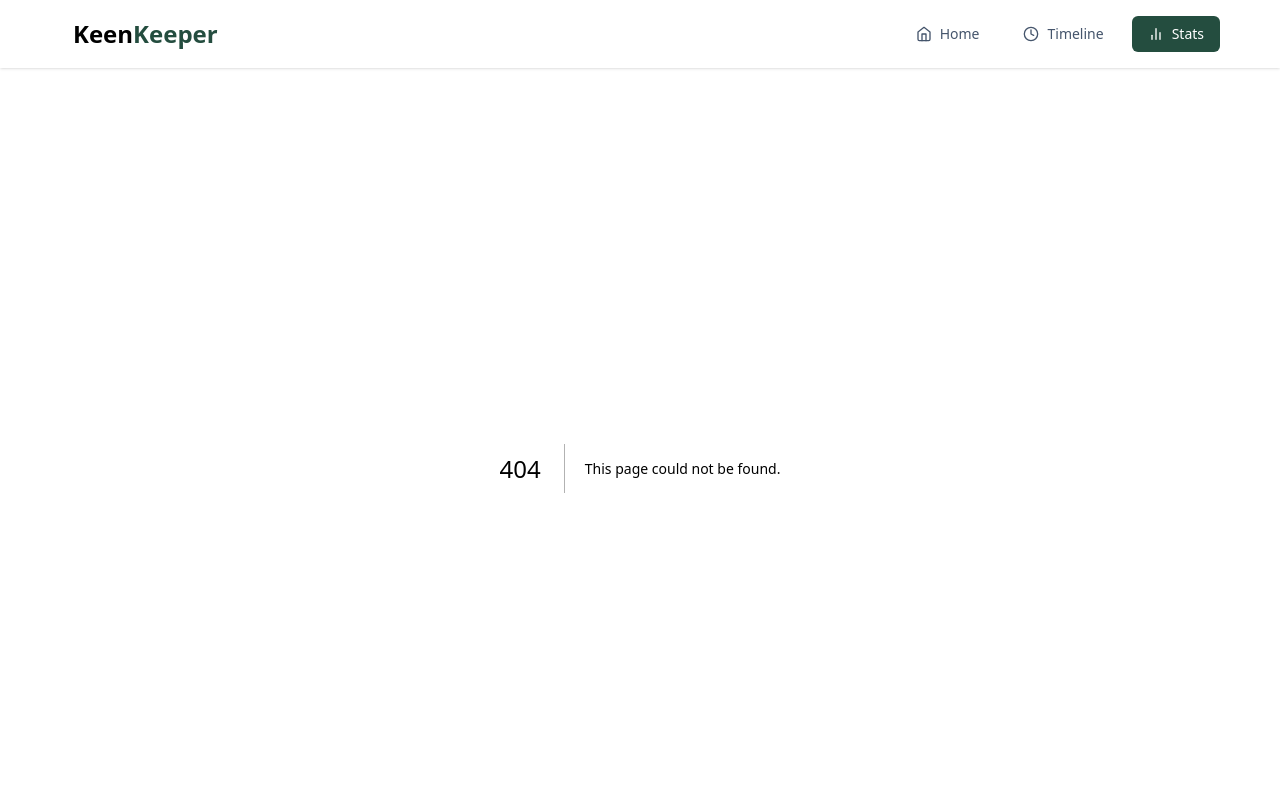
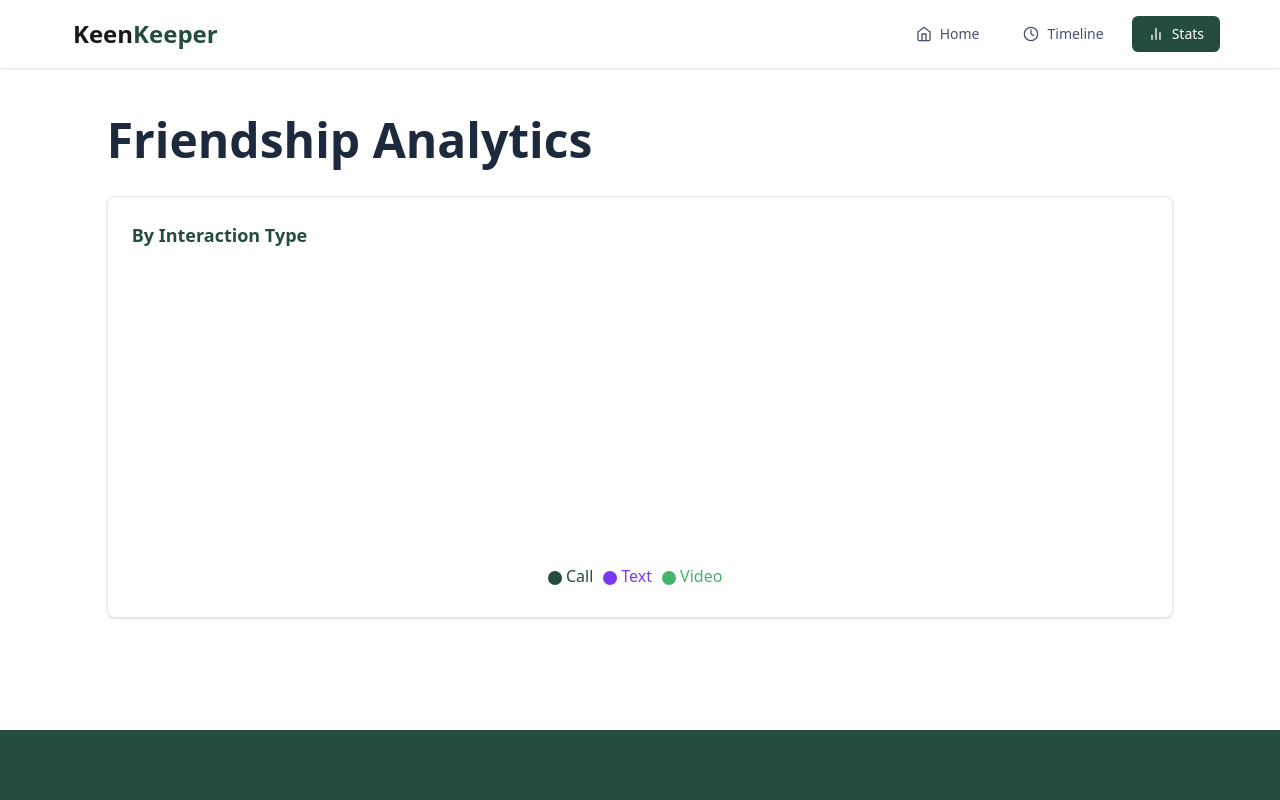
Before and after one commit to nurhossain-webd/Keep-Keen-project-7, a Next.js app: page /stats in a window 1280 px wide. Before the commit this address had no page. Shown: the top 800 px of the page. Built offline with nearby package versions, Linux system fonts and the light colour scheme.

Commit message:
Add InteractionPieChart component and StatsPage; update package.json and layout.js for new dependencies and theme

```diff
--- a/package.json
+++ b/package.json
@@ -13,7 +13,8 @@
     "react": "19.2.4",
     "react-dom": "19.2.4",
     "react-icons": "^5.6.0",
-    "react-toastify": "^11.0.5"
+    "react-toastify": "^11.0.5",
+    "recharts": "^3.8.1"
   },
   "devDependencies": {
     "@tailwindcss/postcss": "^4",
--- /dev/null
+++ b/src/Components/Stats/InteractionPieChart.jsx
@@ -0,0 +1,59 @@
+'use client';
+
+import { TimelineContextProvider } from '@/context/TimelineContext';
+import React, { useContext } from 'react';
+import { PieChart, Pie, Cell, Legend, Tooltip, ResponsiveContainer } from 'recharts';
+
+const InteractionPieChart = () => {
+    const { timeline } = useContext(TimelineContextProvider);
+
+    const call = timeline.filter(item => item.type === 'Call').length;
+    const text = timeline.filter(item => item.type === 'Text').length;
+    const video = timeline.filter(item => item.type === 'Video').length;
+
+    const data = [
+        { name: 'Text', value: text },
+        { name: 'Call', value: call },
+        { name: 'Video', value: video },
+    ];
+
+    const COLORS = ['#7C3AED', '#244D3F', '#45B36B'];
+
+    return (
+        <div className="rounded-lg border border-slate-200 bg-white p-6 shadow-sm">
+            <h3 className="text-lg font-semibold text-[#244D3F]">
+                By Interaction Type
+            </h3>
+
+            <div className="mt-6 h-[320px] w-full">
+                <ResponsiveContainer width="100%" height="100%">
+                    <PieChart>
+                        <Pie
+                            data={data}
+                            dataKey="value"
+                            nameKey="name"
+                            cx="50%"
+                            cy="45%"
+                            innerRadius={55}
+                            outerRadius={85}
+                            paddingAngle={6}
+                        >
+                            {data.map((entry, index) => (
+                                <Cell key={`cell-${index}`} fill={COLORS[index]} />
+                            ))}
+                        </Pie>
+
+                        <Tooltip />
+                        <Legend
+                            verticalAlign="bottom"
+                            align="center"
+                            iconType="circle"
+                        />
+                    </PieChart>
+                </ResponsiveContainer>
+            </div>
+        </div>
+    );
+};
+
+export default InteractionPieChart;
--- a/src/app/layout.js
+++ b/src/app/layout.js
@@ -25,6 +25,7 @@ export default function RootLayout({ children }) {
   return (
     <html
       lang="en"
+      data-theme="light"
       className={`${geistSans.variable} ${geistMono.variable} h-full antialiased`}
     >
       <body className="min-h-full flex flex-col">
--- /dev/null
+++ b/src/app/stats/page.jsx
@@ -0,0 +1,16 @@
+import React from 'react';
+import InteractionPieChart from '@/Components/Stats/InteractionPieChart';
+
+const StatsPage = () => {
+    return (
+        <div className="w-10/12 mx-auto py-12">
+            <h1 className="text-5xl font-bold text-slate-800 mb-8">
+                Friendship Analytics
+            </h1>
+
+            <InteractionPieChart />
+        </div>
+    );
+};
+
+export default StatsPage;
```
Also changed, not shown: 1 other file (tests, documents, lock files or other folders).
